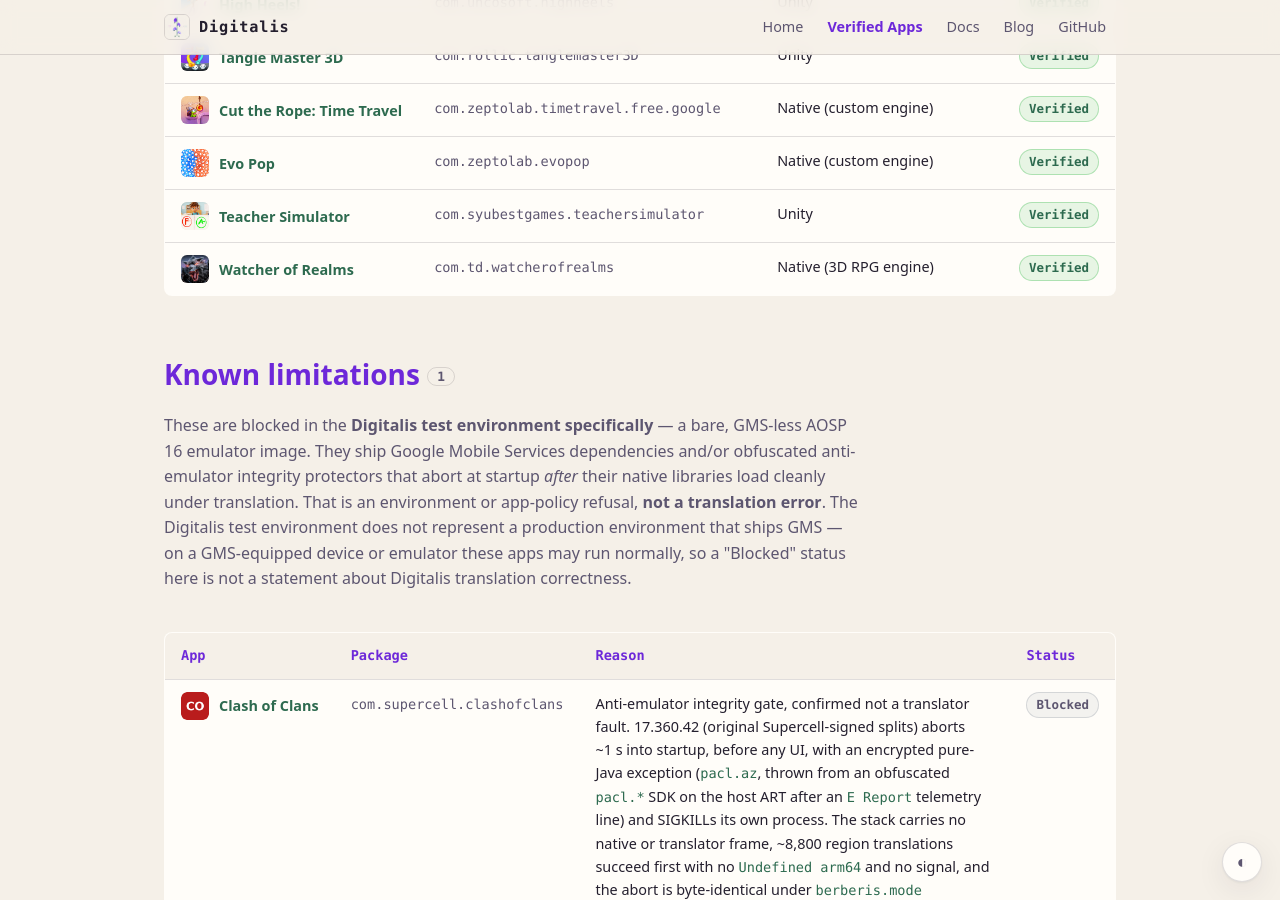
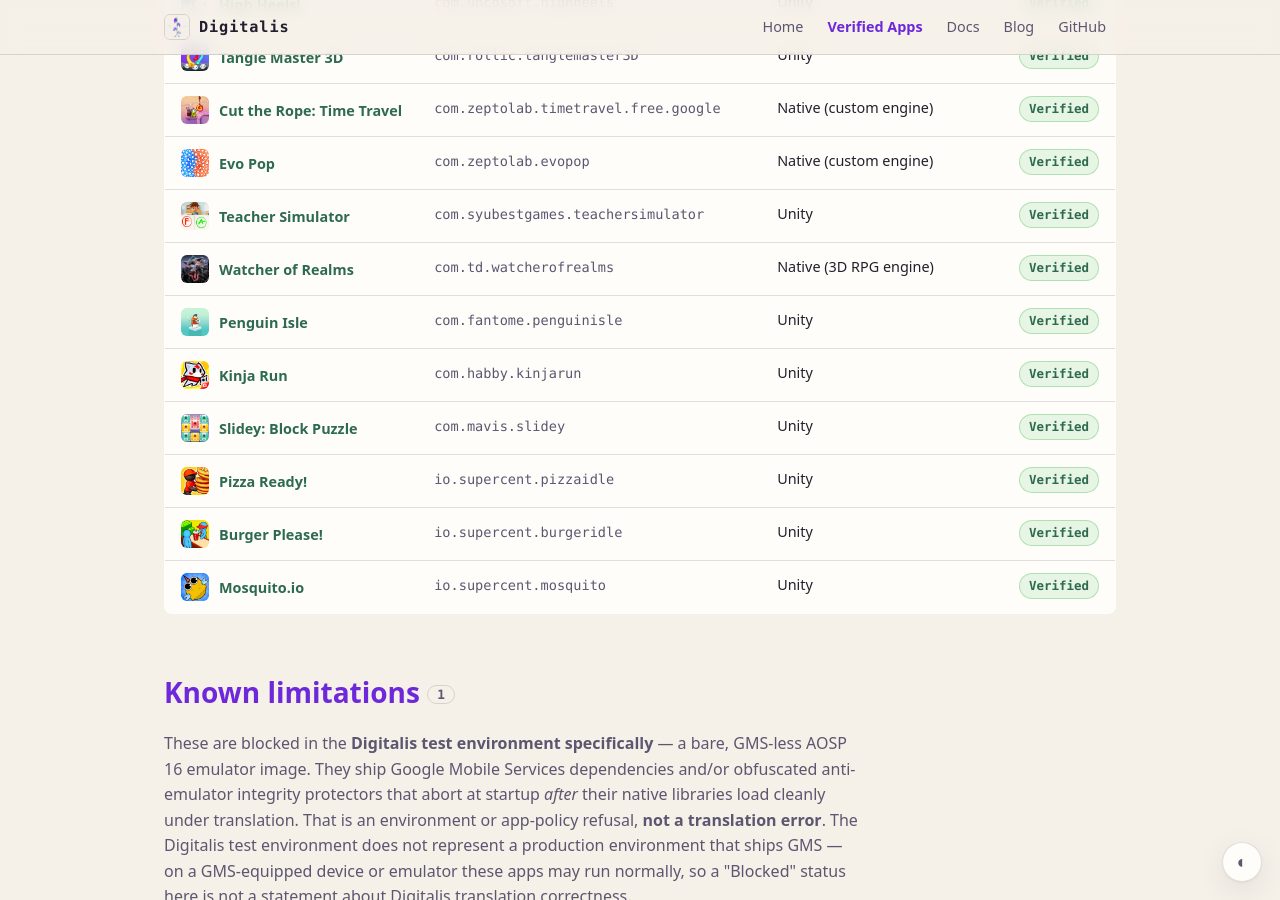
Before and after one commit to DigitalisX64/digitalisx64.github.io, a Jekyll site: the page built from apps.html, in a window 1280 px wide and 900 px high, scrolled down 5098 px. Built offline with Jekyll 4.4.1, drawn with Linux system fonts in a browser that asks for light colours.

Commit message:
apps.yml: add Penguin Isle, Kinja Run, Slidey, Pizza Ready, Burger Please, Mosquito.io (verified games) + icons

```diff
--- a/_data/apps.yml
+++ b/_data/apps.yml
@@ -268,6 +268,24 @@ verified:
   - name: 'Watcher of Realms'
     package: com.td.watcherofrealms
     stack: 'Native (3D RPG engine)'
+  - name: 'Penguin Isle'
+    package: com.fantome.penguinisle
+    stack: 'Unity'
+  - name: 'Kinja Run'
+    package: com.habby.kinjarun
+    stack: 'Unity'
+  - name: 'Slidey: Block Puzzle'
+    package: com.mavis.slidey
+    stack: 'Unity'
+  - name: 'Pizza Ready!'
+    package: io.supercent.pizzaidle
+    stack: 'Unity'
+  - name: 'Burger Please!'
+    package: io.supercent.burgeridle
+    stack: 'Unity'
+  - name: 'Mosquito.io'
+    package: io.supercent.mosquito
+    stack: 'Unity'
 
 # No apps are currently in this state; the section drops out of the page while
 # this list is empty.
```
Also changed, not shown: assets/icons/com.fantome.penguinisle.png (added), assets/icons/com.habby.kinjarun.png (added), assets/icons/com.mavis.slidey.png (added), assets/icons/io.supercent.burgeridle.png (added), assets/icons/io.supercent.mosquito.png (added), assets/icons/io.supercent.pizzaidle.png (added).
